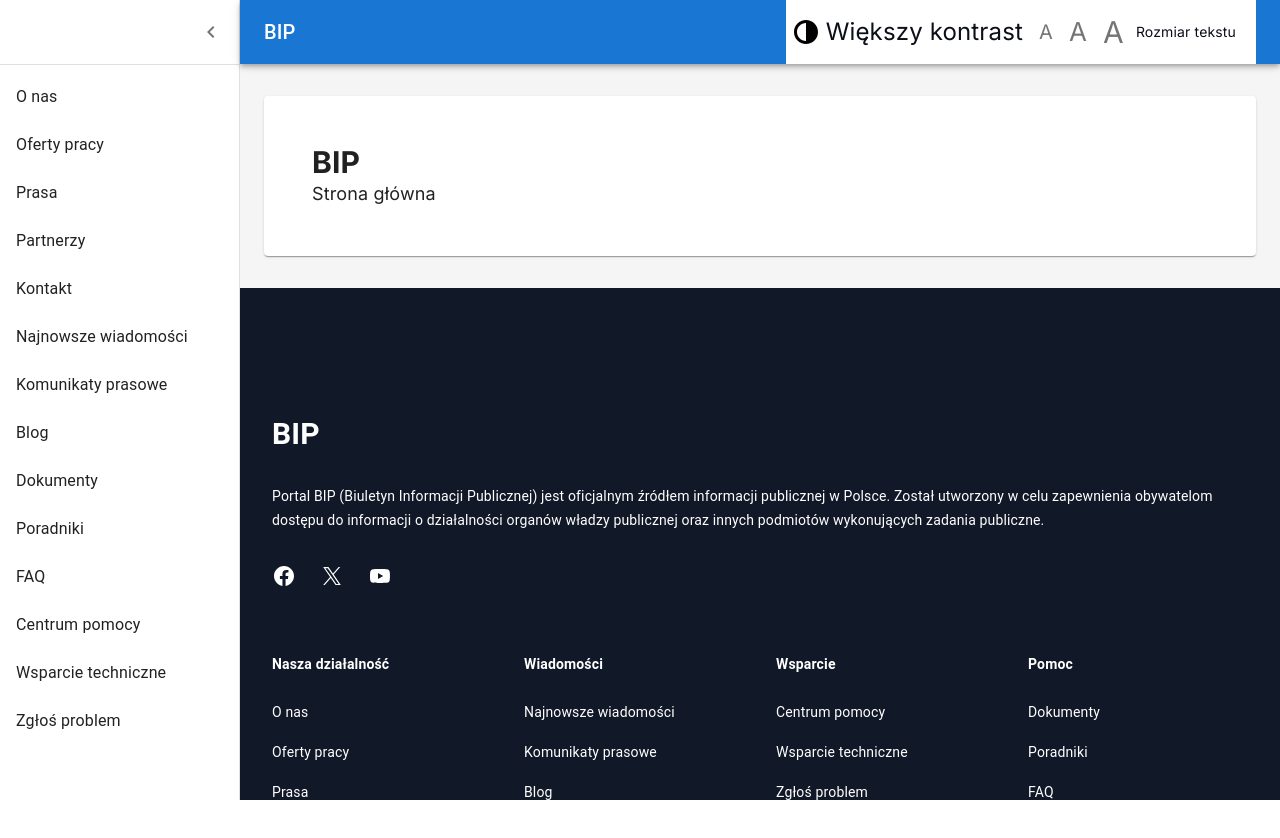
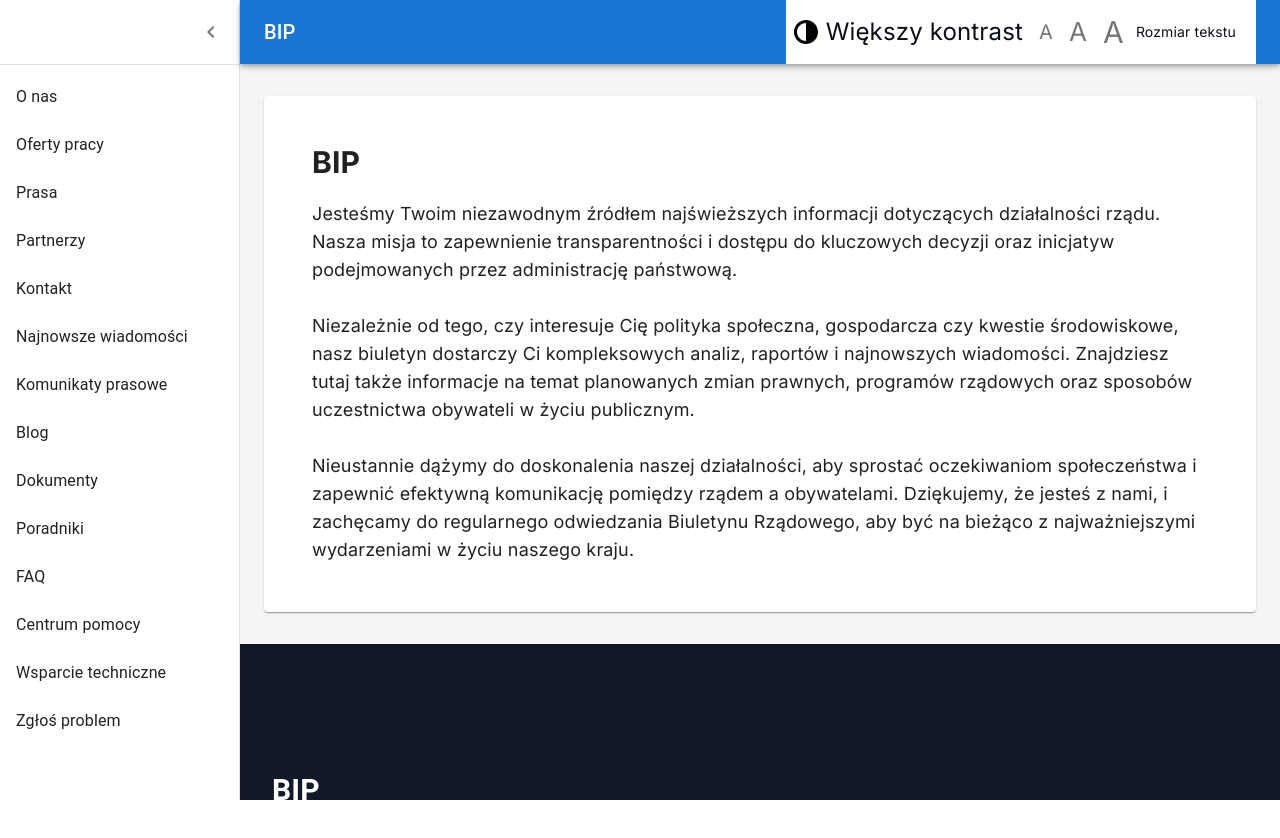
Before and after one commit to patryk672/bip, a Next.js app: page / in a window 1280 px wide. Shown: the top 838 px of the page. Before the commit the page ends 800 px from the top, so only its background shows below. Built offline with nearby package versions, Linux system fonts and the light colour scheme.

Commit message:
add more content to home page

```diff
--- a/src/app/page.tsx
+++ b/src/app/page.tsx
@@ -2,7 +2,27 @@ export default function Home() {
   return (
     <section className="p-8 flex flex-col h-full justify-center">
       <h2 className="text-3xl font-bold font-poppins">BIP</h2>
-      <div className="text-lg">Strona główna</div>
+
+      <p className="text-lg mt-5">
+        Jesteśmy Twoim niezawodnym źródłem najświeższych informacji dotyczących
+        działalności rządu. Nasza misja to zapewnienie transparentności i
+        dostępu do kluczowych decyzji oraz inicjatyw podejmowanych przez
+        administrację państwową.
+        <br />
+        <br />
+        Niezależnie od tego, czy interesuje Cię polityka społeczna, gospodarcza
+        czy kwestie środowiskowe, nasz biuletyn dostarczy Ci kompleksowych
+        analiz, raportów i najnowszych wiadomości. Znajdziesz tutaj także
+        informacje na temat planowanych zmian prawnych, programów rządowych oraz
+        sposobów uczestnictwa obywateli w życiu publicznym.
+        <br />
+        <br />
+        Nieustannie dążymy do doskonalenia naszej działalności, aby sprostać
+        oczekiwaniom społeczeństwa i zapewnić efektywną komunikację pomiędzy
+        rządem a obywatelami. Dziękujemy, że jesteś z nami, i zachęcamy do
+        regularnego odwiedzania Biuletynu Rządowego, aby być na bieżąco z
+        najważniejszymi wydarzeniami w życiu naszego kraju.
+      </p>
     </section>
   );
 }
```
